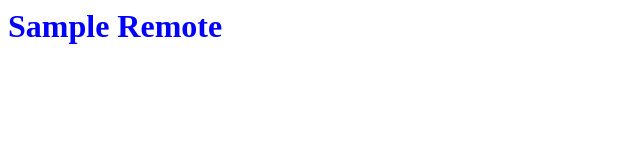
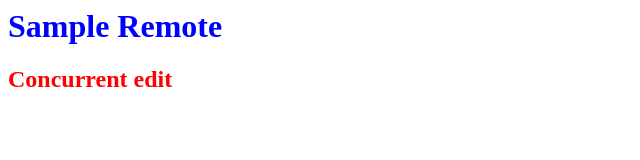
Before and after one commit to lavssubbu/NewRemote, a plain HTML site: page index.html in a window 1280 px wide. Shown: the whole page, without its empty margins (0-640 px from the left). Drawn offline with Linux system fonts and the light colour scheme.

Commit message:
Added h2 tag index.html

```diff
--- a/index.html
+++ b/index.html
@@ -3,9 +3,15 @@
 <style>
 h1{
 	color:blue
-}</style>
+}
+h2
+{
+	color:red
+}
+</style>
 	</head>
        <body>
 	       <h1>Sample Remote </h1>
+	       <h2>Concurrent edit</h2>
        </body>
 </html>
```
